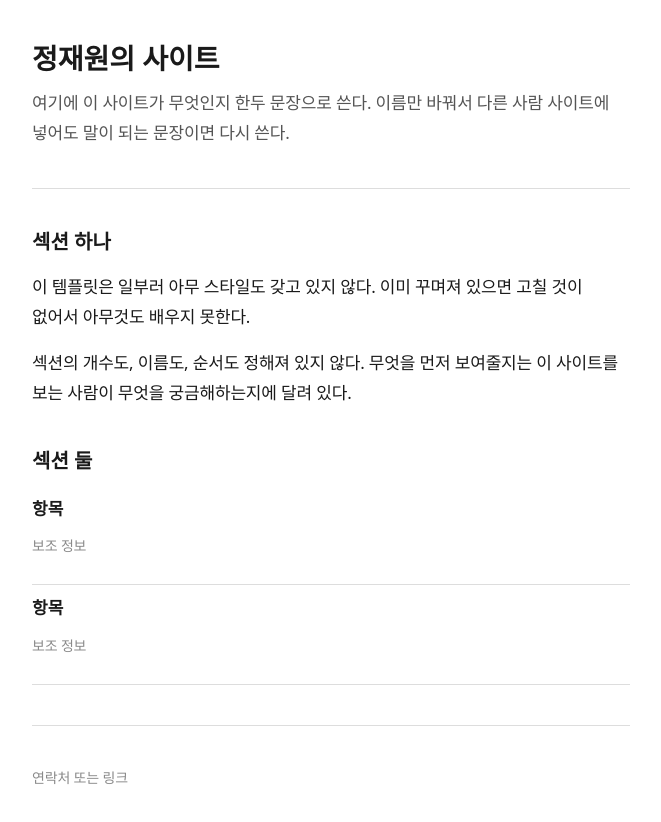
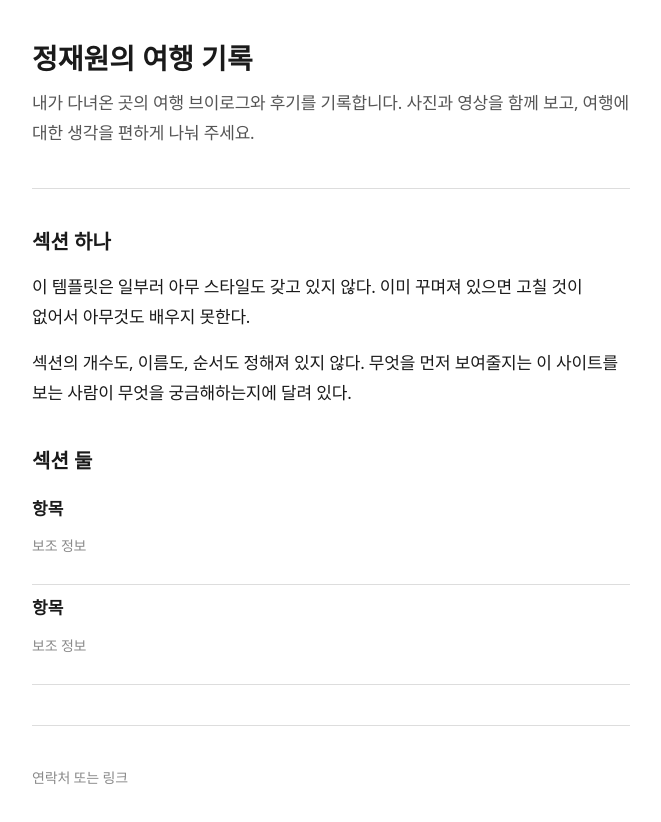
Before and after one commit to jjone0724-cpu/peer_leadership, a plain HTML site: page index.html in a window 1280 px wide. Shown: the whole page, without its empty margins (309-970 px from the left). Drawn offline with Linux system fonts and the light colour scheme.

Commit message:
목적울 정하고, 소개 문장 수정이 이루어짐. AGENT.md 와 index.html 수정

```diff
--- a/index.html
+++ b/index.html
@@ -8,7 +8,7 @@
   <meta name="viewport" content="width=device-width, initial-scale=1.0">
 
   <!-- 아래 세 줄을 본인 것으로 바꾼다. -->
-  <title>정재원의 사이트</title>
+  <title>정재원의 여행 기록</title>
   <meta name="description" content="">
   <meta name="author" content="">
 
@@ -19,10 +19,10 @@
   <div class="wrap">
 
     <header>
-      <h1>정재원의 사이트</h1>
+      <h1>정재원의 여행 기록</h1>
       <p class="lede">
-        여기에 이 사이트가 무엇인지 한두 문장으로 쓴다.
-        이름만 바꿔서 다른 사람 사이트에 넣어도 말이 되는 문장이면 다시 쓴다.
+        내가 다녀온 곳의 여행 브이로그와 후기를 기록합니다.
+        사진과 영상을 함께 보고, 여행에 대한 생각을 편하게 나눠 주세요.
       </p>
     </header>
 
```
Also changed, not shown: 1 other file.
